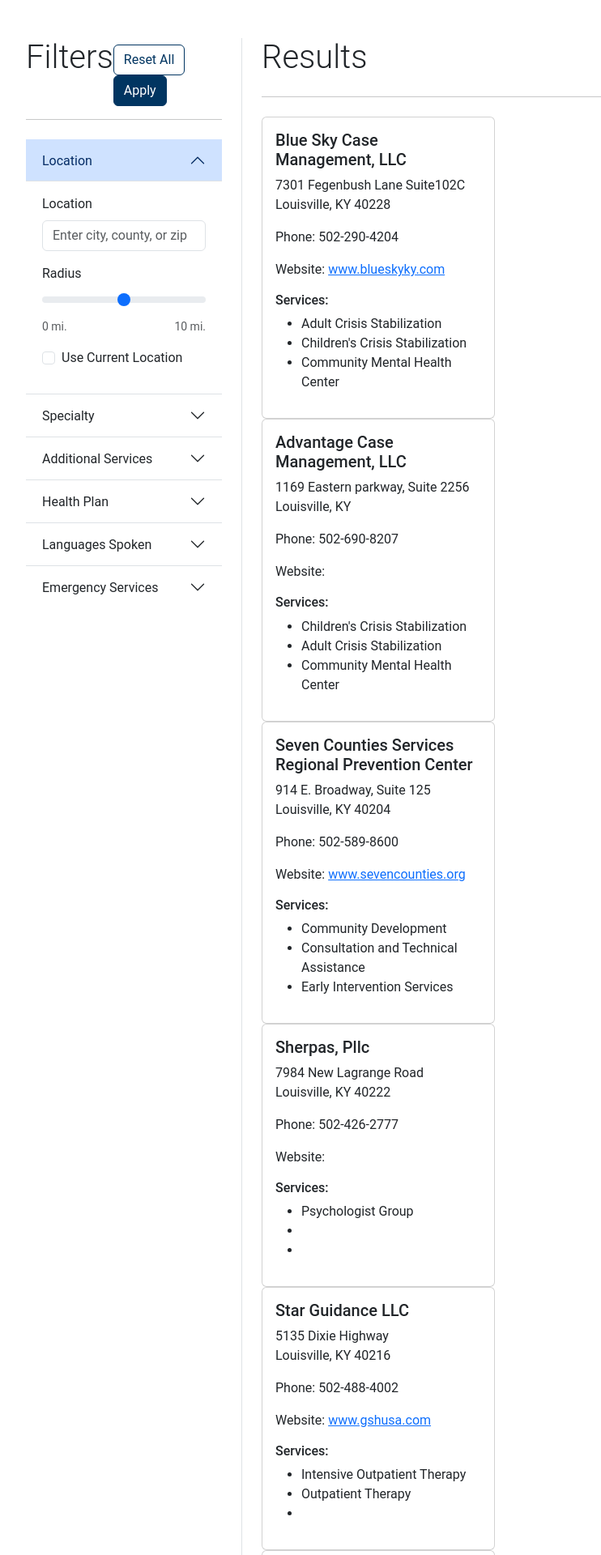
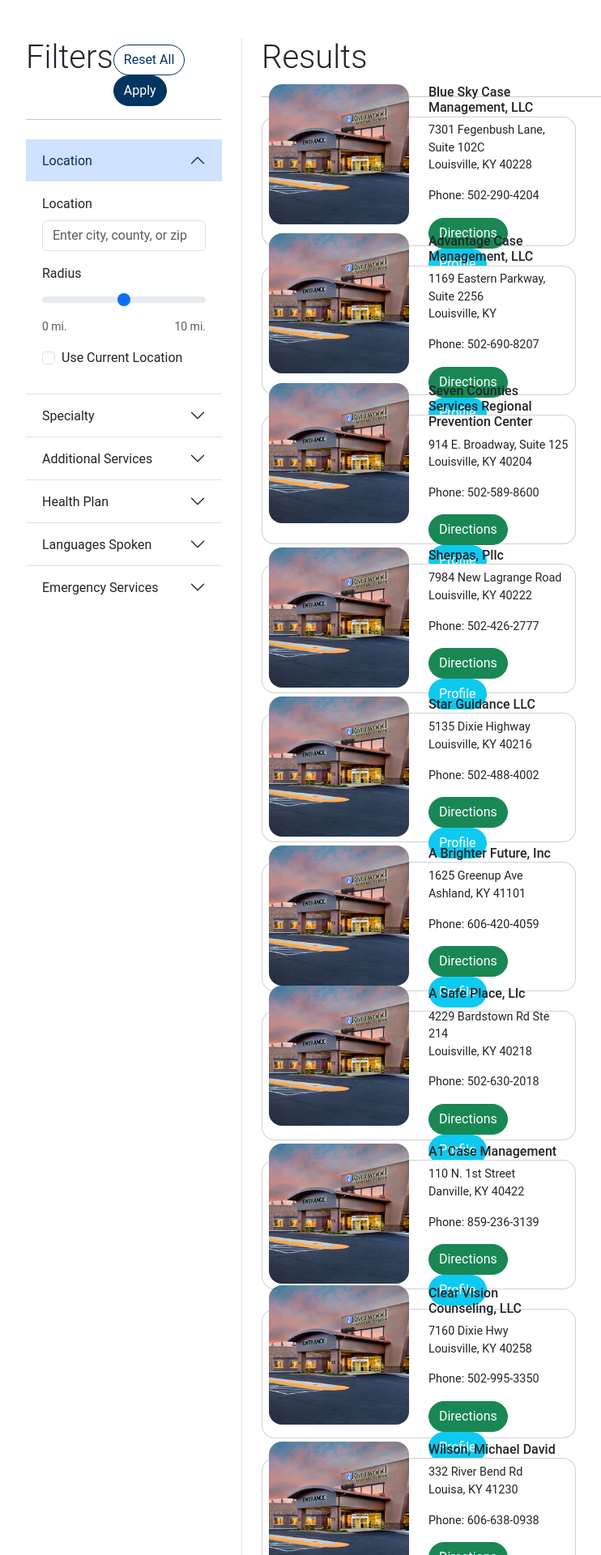
Before and after one commit to tclaughridge/CS4501, a Django app: page / in a window 1280 px wide. Shown: the part 403-2323 px from the top of the page at 81% size, without its empty margins (50-792 px from the left). Run offline with Django 4.2, Linux system fonts and the light colour scheme.

Commit message:
Added provider card styling

```diff
--- a/app/static/app/css/base.css
+++ b/app/static/app/css/base.css
@@ -5,13 +5,13 @@ body {
 }
 
 .btn-primary {
-    background-color: #013561 !important;
-    border-color: #013561 !important;
+    background-color: #013561;
+    border-color: #013561;
 }
 
 .btn-primary:hover {
-    background-color: #004b8c !important;
-    border-color: #004b8c !important;
+    background-color: #004b8c;
+    border-color: #004b8c;
 }
 
 .btn-outline-primary {
--- /dev/null
+++ b/app/static/app/css/providers.css
@@ -0,0 +1,24 @@
+/* PROVIDER CARDS */
+.card {
+    width: 47%;
+    height: 20vh !important;
+    display: inline-block !important;
+}
+
+.rounded {
+    border-radius: 20px !important;
+}
+
+.card-body {
+    justify-content: center;
+    height: 100%;
+}
+
+.text-sm {
+    font-size: 0.9rem;
+}
+
+.btn {
+    border-radius: 20px !important;
+    display: inline-block !important;
+}
--- a/app/static/app/providers.json
+++ b/app/static/app/providers.json
@@ -1,7 +1,7 @@
 [
   {
     "name": "Blue Sky Case Management, LLC",
-    "addressLine1": "7301 Fegenbush Lane Suite102C",
+    "addressLine1": "7301 Fegenbush Lane, Suite 102C",
     "addressLine2": "Louisville, KY 40228",
     "phone": "502-290-4204",
     "website": "www.blueskyky.com",
@@ -13,7 +13,7 @@
   },
   {
     "name": "Advantage Case Management, LLC",
-    "addressLine1": "1169 Eastern parkway, Suite 2256",
+    "addressLine1": "1169 Eastern Parkway, Suite 2256",
     "addressLine2": "Louisville, KY",
     "phone": "502-690-8207",
     "website": "",
--- a/app/templates/app/providers.html
+++ b/app/templates/app/providers.html
@@ -17,30 +17,32 @@
         crossorigin="anonymous"></script>
 
     <!-- Include CSS -->
+    <link rel="stylesheet" type="text/css" href="{% static 'app/css/providers.css' %}">
     <link rel="stylesheet" type="text/css" href="{% static 'app/css/base.css' %}">
 </head>
 
 <body>
     <!-- Provider Cards -->
     {% for provider in data %}
-        <div class="card" style="width: 18rem;">
-            <!-- <img src="..." class="card-img-top" alt="..."> -->
-            <div class="card-body">
-                <h5 class="card-title">{{ provider.name }}</h5>
-                <p class="card-text">{{ provider.addressLine1 }}<br>{{ provider.addressLine2 }}</p>
-                <p class="card-text">Phone: {{ provider.phone }}</p>
-                <p class="card-text">Website: <a href="{{ provider.website }}" target="_blank">{{ provider.website }}</a>
-                </p>
-                <!-- Add other fields as needed -->
+        <div class="card me-4 mb-4 rounded-4">
+            <div class="card-body p-2 d-flex flex-column">
+                <div class="row">
+                    <div class="col">
+                        <img src="{% static 'app/images/placeholder.jpg' %}" class="img-fluid rounded-4" alt="...">
+                    </div>
+                    <div class="col">
+                        <h6 class="card-title">{{ provider.name }}</h6>
+                        <p class="card-text text-sm">{{ provider.addressLine1 }}<br>{{ provider.addressLine2 }}</p>
+                        <p class="card-text text-sm">Phone: {{ provider.phone }}</p>
 
-                <!-- Example of displaying services -->
-                <h6>Services:</h6>
-                <ul>
-                    <li>{{ provider.service1 }}</li>
-                    <li>{{ provider.service2 }}</li>
-                    <li>{{ provider.service3 }}</li>
-                    <!-- Add more services as needed -->
-                </ul>
+                        <!-- Directions Button -->
+                        <button type="button" class="btn directions btn-success me-1 mt-auto" style="color: white !important;" data-bs-toggle="modal"
+                        data-bs-target="#providerDetailsModal{{ provider.id }}">Directions</button>
+                        <!-- Provider Details Button -->
+                        <button type="button" class="btn profile btn-info mt-auto" style="color: white !important;" data-bs-toggle="modal"
+                        data-bs-target="#providerDetailsModal{{ provider.id }}">Profile</button>
+                    </div>
+                </div>
             </div>
         </div>
     {% endfor %}
```
Also changed, not shown: app/static/app/images/placeholder.jpg (added).
